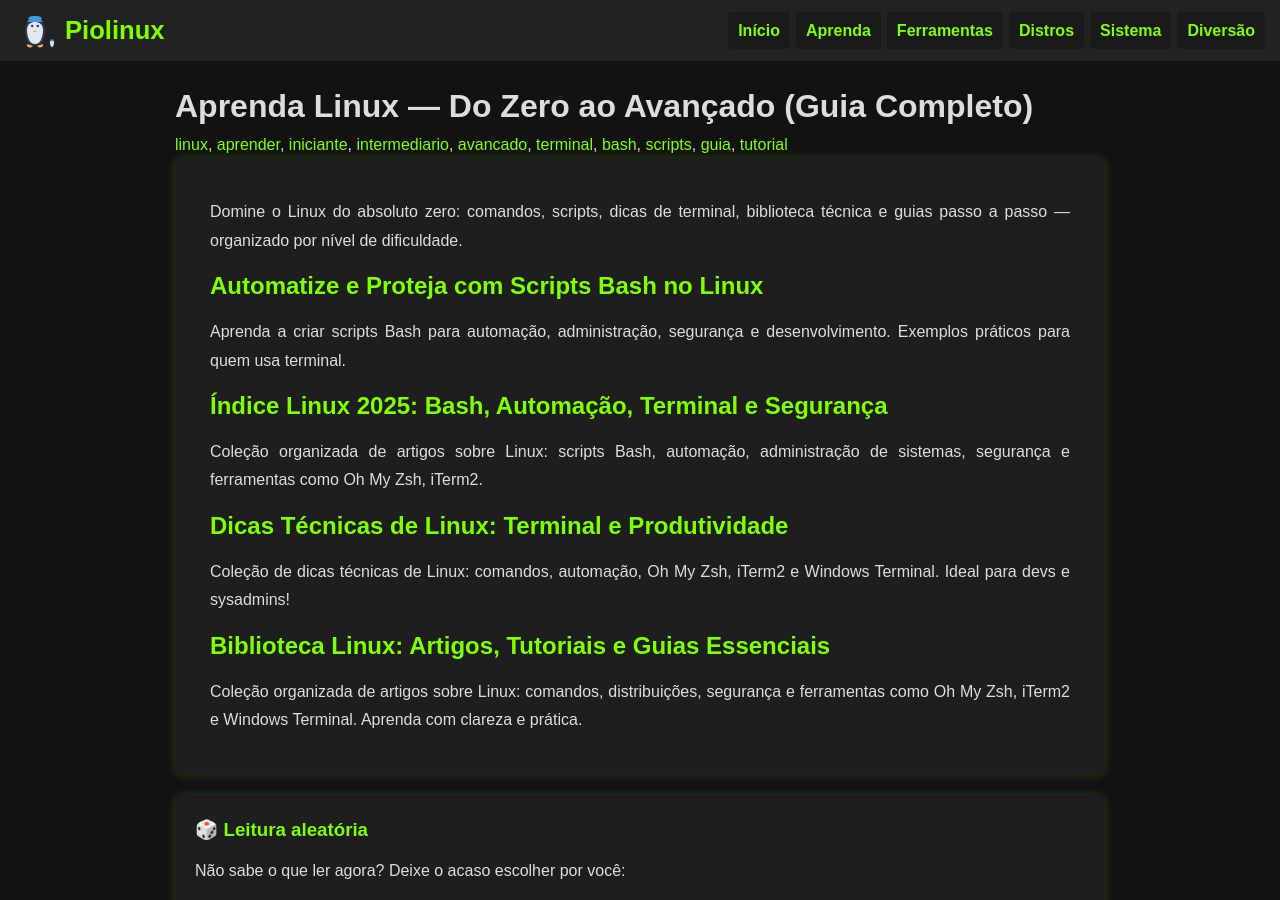
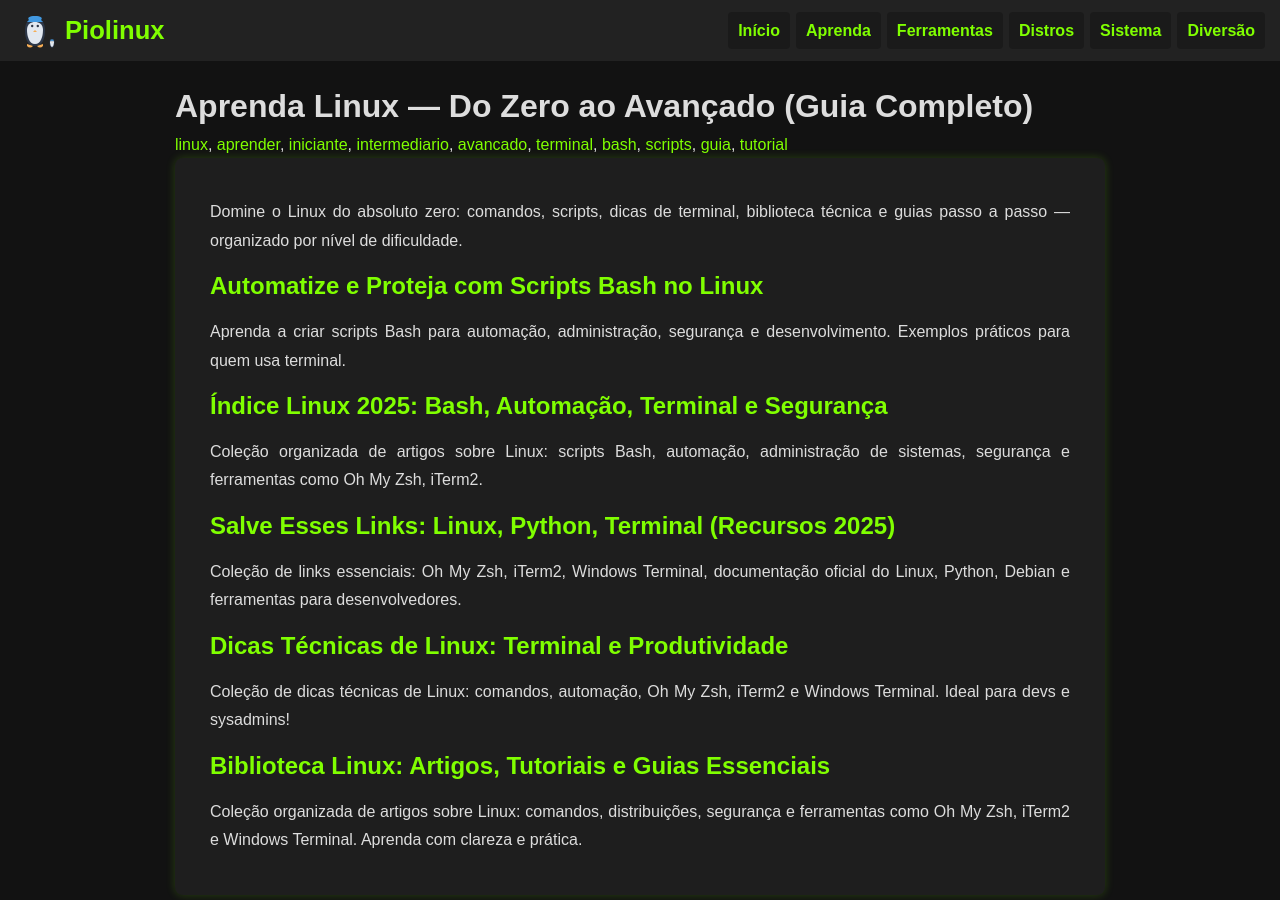
Before and after one commit to Piolinux/piolinux-site, a Jekyll site: the page built from aprenda/index.html, in a window 1280 px wide and 900 px high. Built offline with Jekyll 4.4.1, drawn with Linux system fonts in a browser that asks for light colours.

Commit message:
Add files via upload

```diff
--- a/aprenda/index.html
+++ b/aprenda/index.html
@@ -14,7 +14,7 @@ tags: [linux, aprender, iniciante, intermediario, avancado, terminal, bash, scri
   <p>{{ page.description }}</p>
 
   <div class="category-index">
-    {% assign pages = site.pages | where_exp: "page", "page.url contains '/indice-artigos-linux/' or page.url contains '/dicas-tecnicas-linux/' or page.url contains '/scripts-bash-linux/' or page.url contains '/biblioteca-linux/'" %}
+    {% assign pages = site.pages | where_exp: "page", "page.url contains '/indice-artigos-linux/' or page.url contains '/dicas-tecnicas-linux/' or page.url contains '/scripts-bash-linux/' or page.url contains '/biblioteca-linux/' or page.url contains '/links-uteis-linux-python/'" %}
     {% for page in pages %}
       <article class="index-card">
         <h2><a href="{{ page.url | relative_url }}">{{ page.title }}</a></h2>
```
